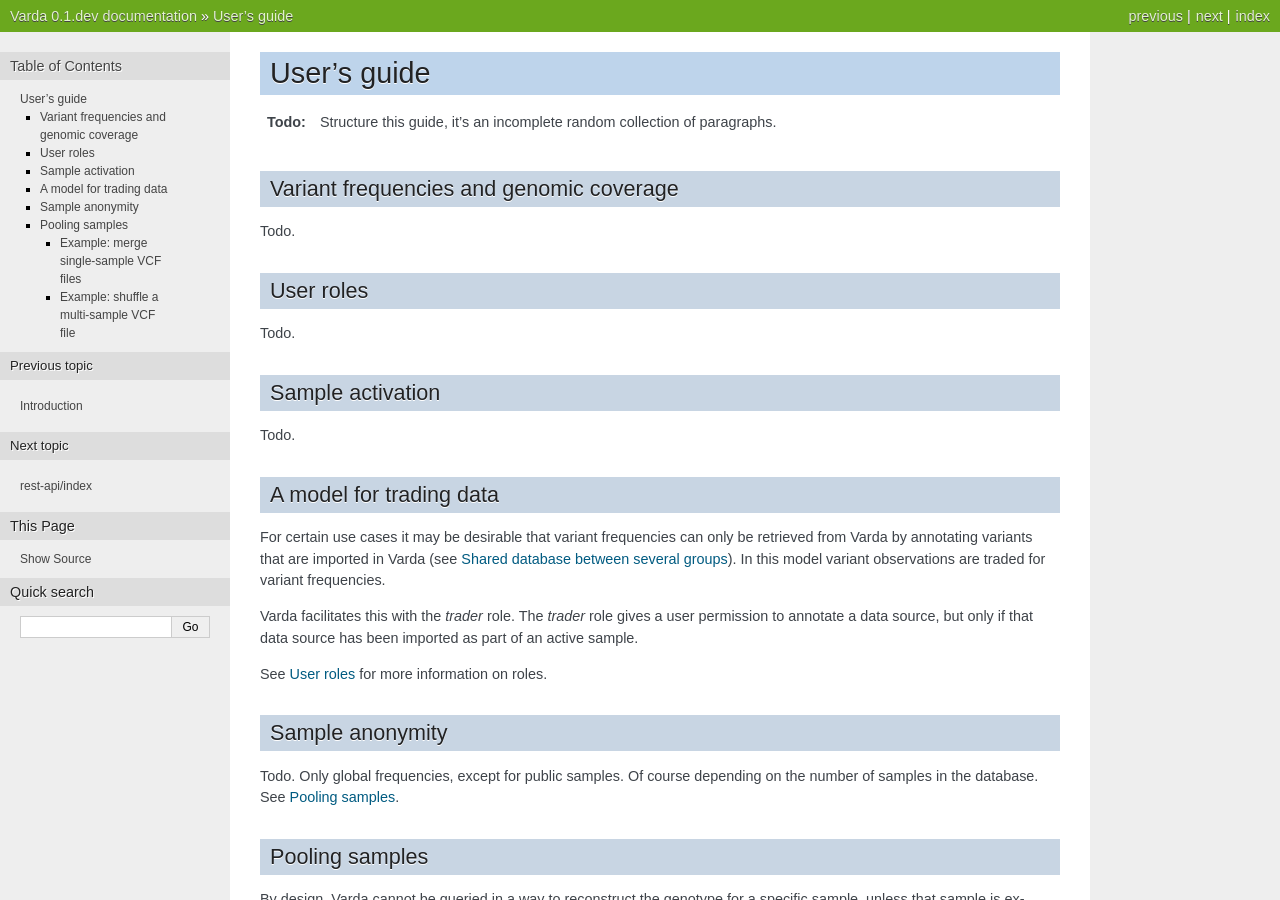
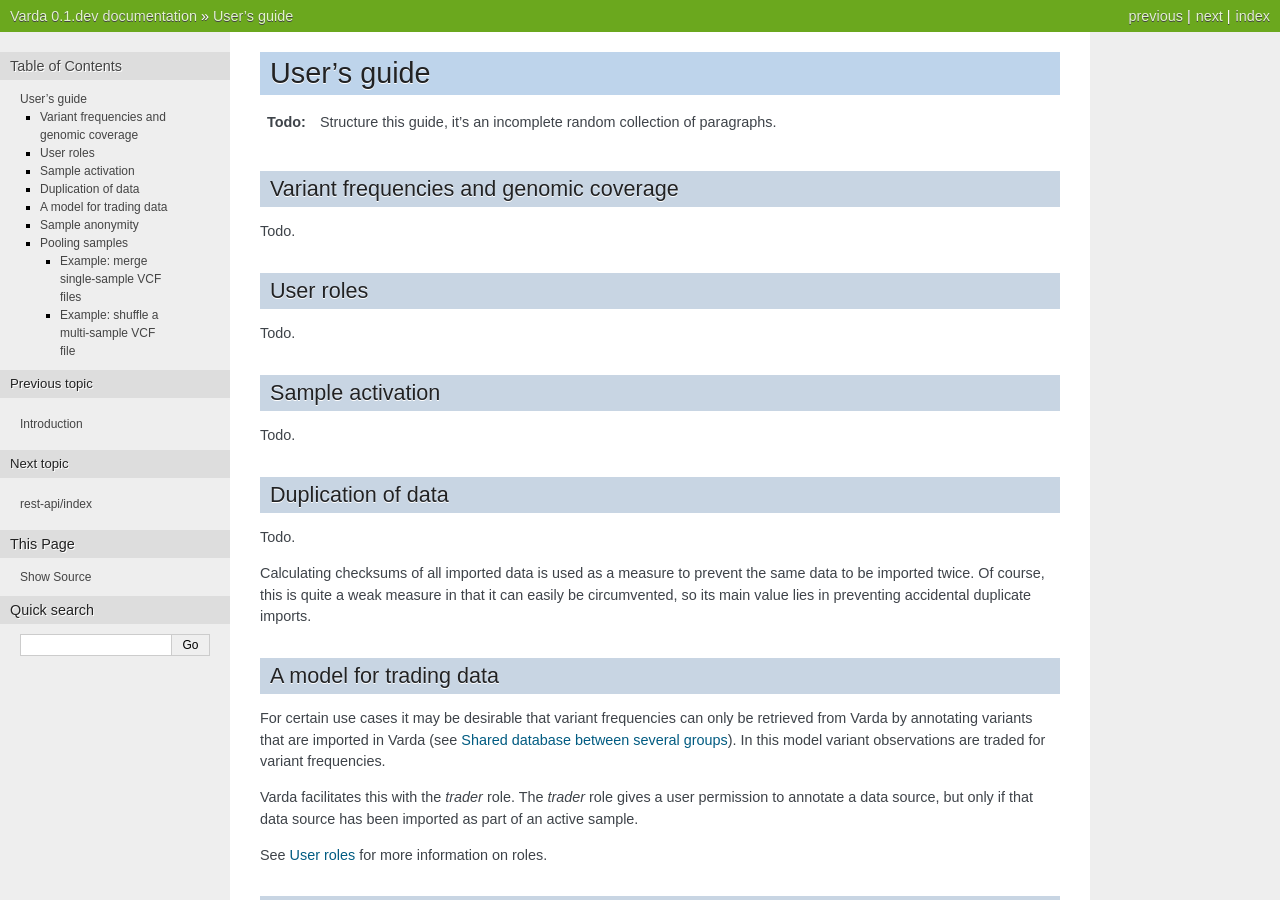
Before and after one commit to varda/varda, a Sphinx documentation site: the page built from doc/guide.rst, in a window 1280 px wide and 900 px high. Built offline with Sphinx 7.4.7, drawn with Linux system fonts in a browser that asks for light colours; pages that are not in the unit, such as notebooks, are missing from menus.

Commit message:
Doc notes

```diff
--- a/doc/design.rst
+++ b/doc/design.rst
@@ -86,6 +86,12 @@ Binning of regions and observations
 Todo. UCSC binning scheme.
 
 
+Security
+--------
+
+Authentication via HTTP Basic Authentication, so only use with SSL.
+
+
 Sample state
 ------------
 
--- a/doc/guide.rst
+++ b/doc/guide.rst
@@ -29,6 +29,19 @@ Sample activation
 -----------------
 
 Todo.
+
+
+.. _guide-checksums:
+
+Duplication of data
+-------------------
+
+Todo.
+
+Calculating checksums of all imported data is used as a measure to prevent the
+same data to be imported twice. Of course, this is quite a weak measure in
+that it can easily be circumvented, so its main value lies in preventing
+accidental duplicate imports.
 
 
 .. _guide-trading:
--- a/doc/links.rst
+++ b/doc/links.rst
@@ -29,3 +29,4 @@ Some links to hopefully relevant resources on the web.
 * `Thoughts on RESTful API Design <https://restful-api-design.readthedocs.org/en/latest/>`_
 * `Developing RESTful Web APIs with Python, Flask and MongoDB <http://www.slideshare.net/nicolaiarocci/developing-restful-web-apis-with-python-flask-and-mongodb>`_
 * `Design Beautiful REST + JSON APIs <http://www.slideshare.net/stormpath/rest-jsonapis>`_
+* `GenomeSpace: RESTful Access to Data Manager <http://www.genomespace.org/support/api/restful-access-to-dm>`_
```
